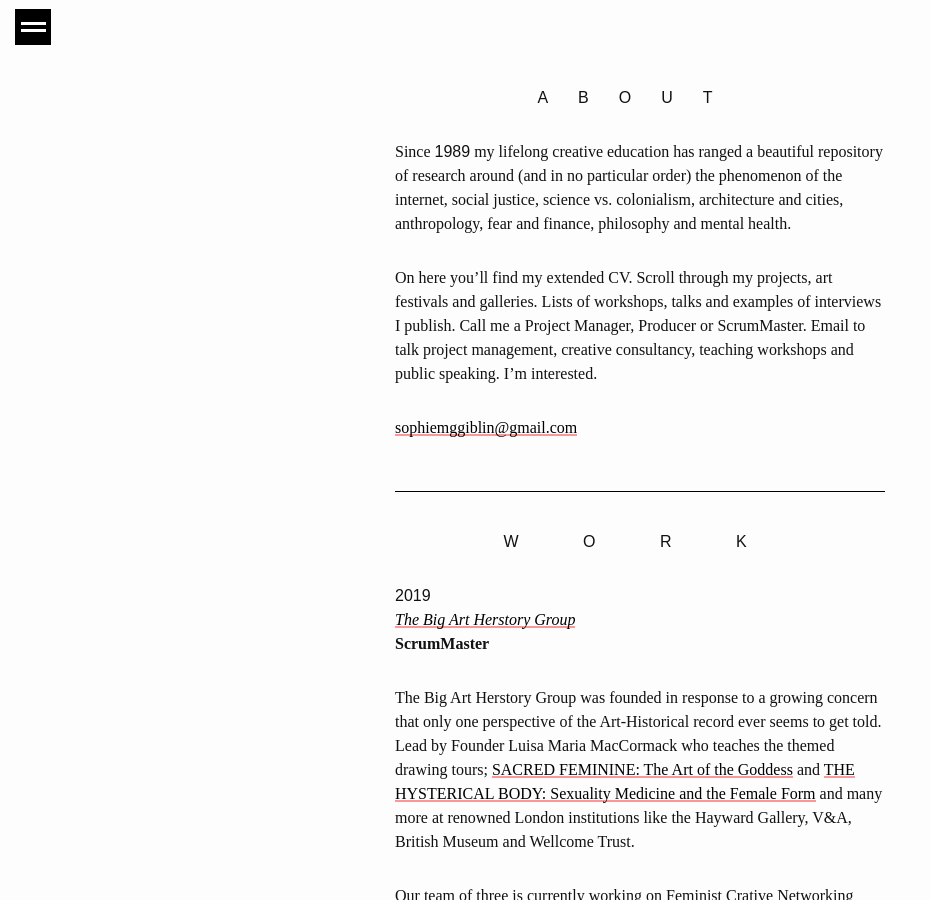
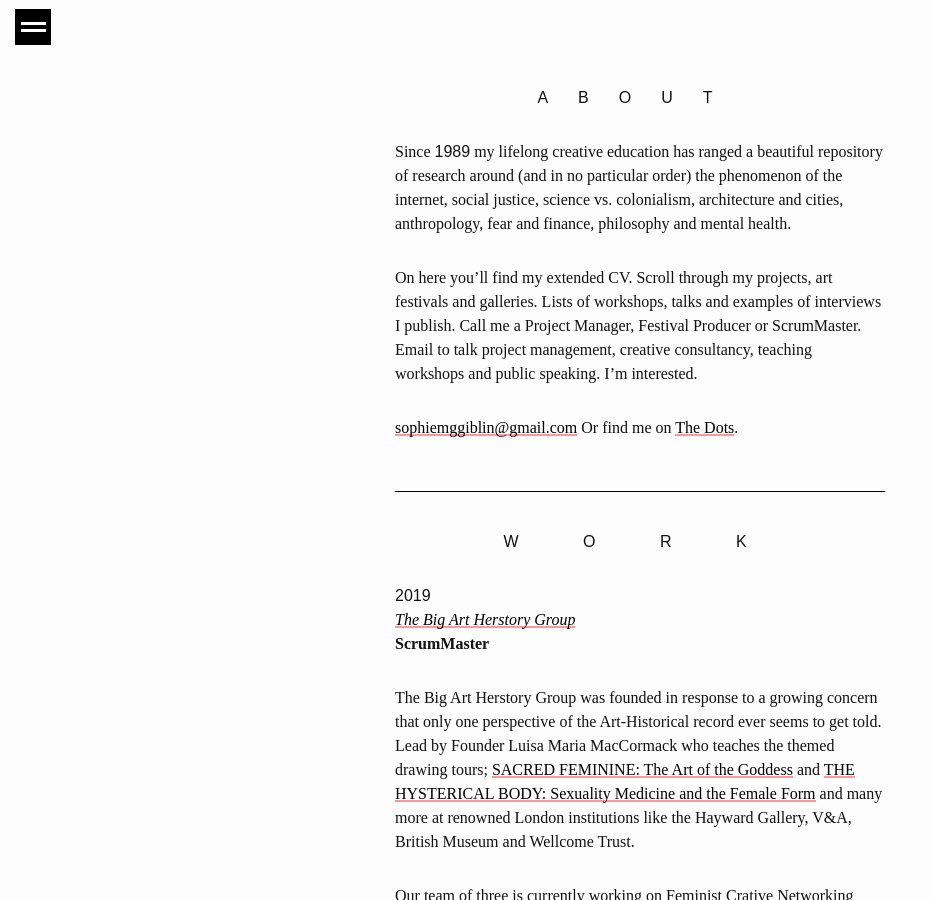
Before and after one commit to sophiegoblin/sophiegoblin.github.io, a Jekyll site: the page built from index.md, in a window 1280 px wide and 900 px high. Shown: the whole window, without its empty margins (0-930 px from the left). Built offline with Jekyll 4.4.1, drawn with Linux system fonts in a browser that asks for light colours; nearby versions of some CDN libraries.

Commit message:
adding in a link

```diff
--- a/index.md
+++ b/index.md
@@ -2,7 +2,7 @@
 layout: default
 ogtitle: Sophie Giblin - Producer and ScrumMaster
 description: On here you'll find my extended CV. Email to talk project management, creative consultancy, teaching workshops and public speaking. I'm interested.
-ogimage: http://sophiegiblin.com/img/butchery/indoor.jpg
+ogimage: http://sophiegiblin.com/img/foss/fossgram.png
 ogimage2: http://sophiegiblin.com/img/bucthery/sophie.jpg
 ---
 
@@ -10,9 +10,10 @@ ogimage2: http://sophiegiblin.com/img/bucthery/sophie.jpg
 
 Since <span class="bold-number">1989</span> my lifelong creative education has ranged a beautiful repository of research around (and in no particular order) the phenomenon of the internet, social justice, science vs. colonialism, architecture and cities, anthropology, fear and finance, philosophy and mental health.
 
-On here you'll find my extended CV. Scroll through my projects, art festivals and galleries. Lists of workshops, talks and examples of interviews I publish. Call me a Project Manager, Producer or ScrumMaster. Email to talk project management, creative consultancy, teaching workshops and public speaking. I'm interested.
+On here you'll find my extended CV. Scroll through my projects, art festivals and galleries. Lists of workshops, talks and examples of interviews I publish. Call me a Project Manager, Festival Producer or ScrumMaster. Email to talk project management, creative consultancy, teaching workshops and public speaking. I'm interested.
 
 <mailto:sophiemggiblin@gmail.com>
+Or find me on [The Dots](https://the-dots.com/users/sophie-giblin-554989).
 
 {% include line.html %}
 
```
